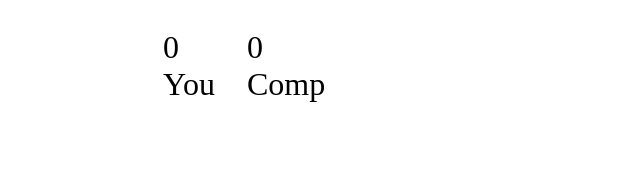
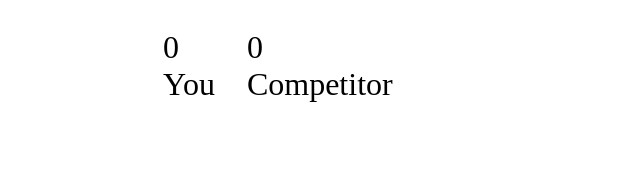
Before and after one commit to TanuSharma2710/Rock-Paper-Scissors, a plain HTML site: page index.html in a window 1280 px wide. Shown: the part 363-543 px from the top of the page, 525-1165 px from the left. Drawn offline with Linux system fonts and the light colour scheme.

Commit message:
spelling changed of competitor

```diff
--- a/index.html
+++ b/index.html
@@ -23,7 +23,7 @@
         <div class="users"><p id="score-user">0</p>
         <p >You</p></div>
         <div class="comps"><p id="score-comp">0</p>
-        <p >Comp</p></div></div>
+        <p >Competitor</p></div></div>
         <div id="msg">Make a Move</div>
         <script src="script.js"></script>
 
```
